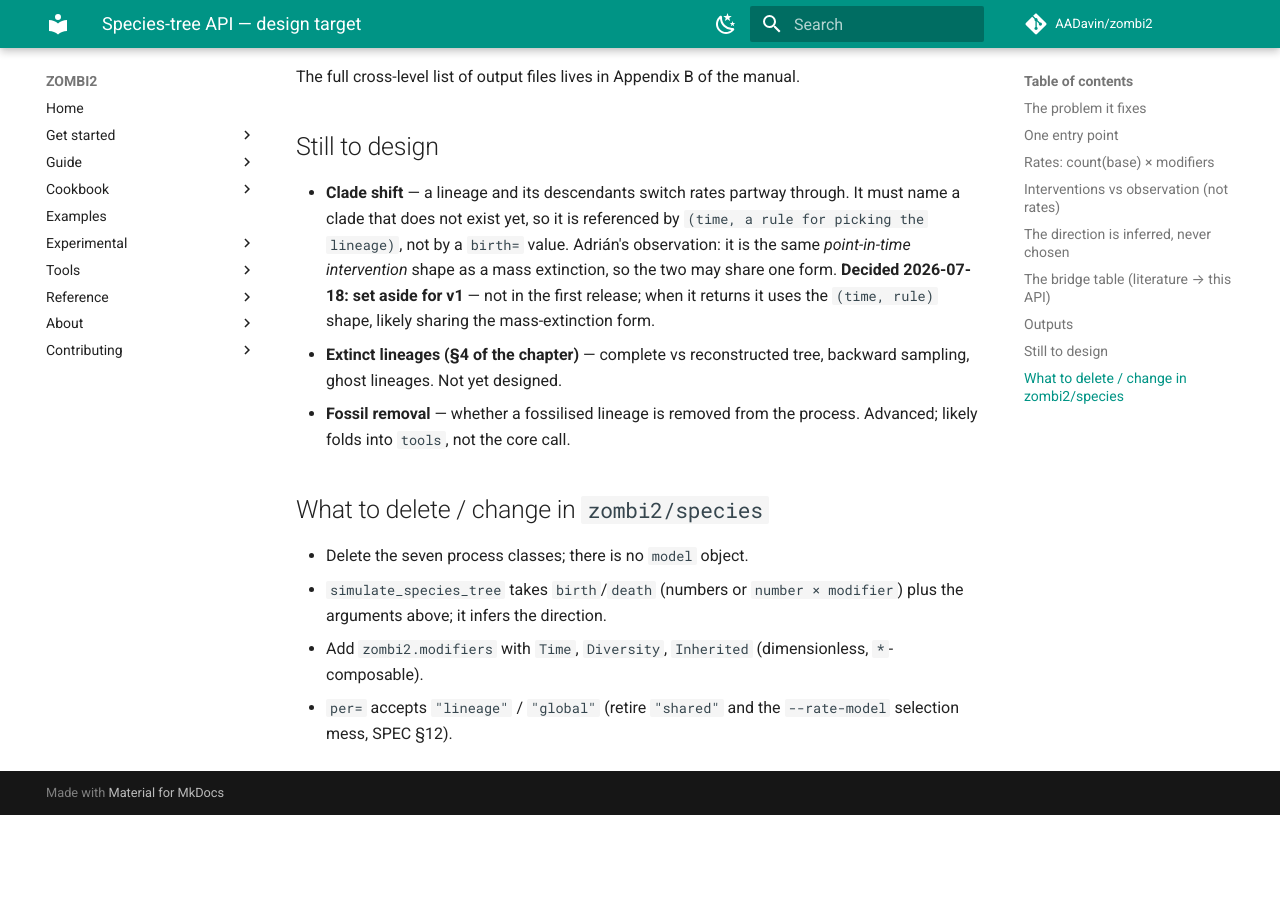
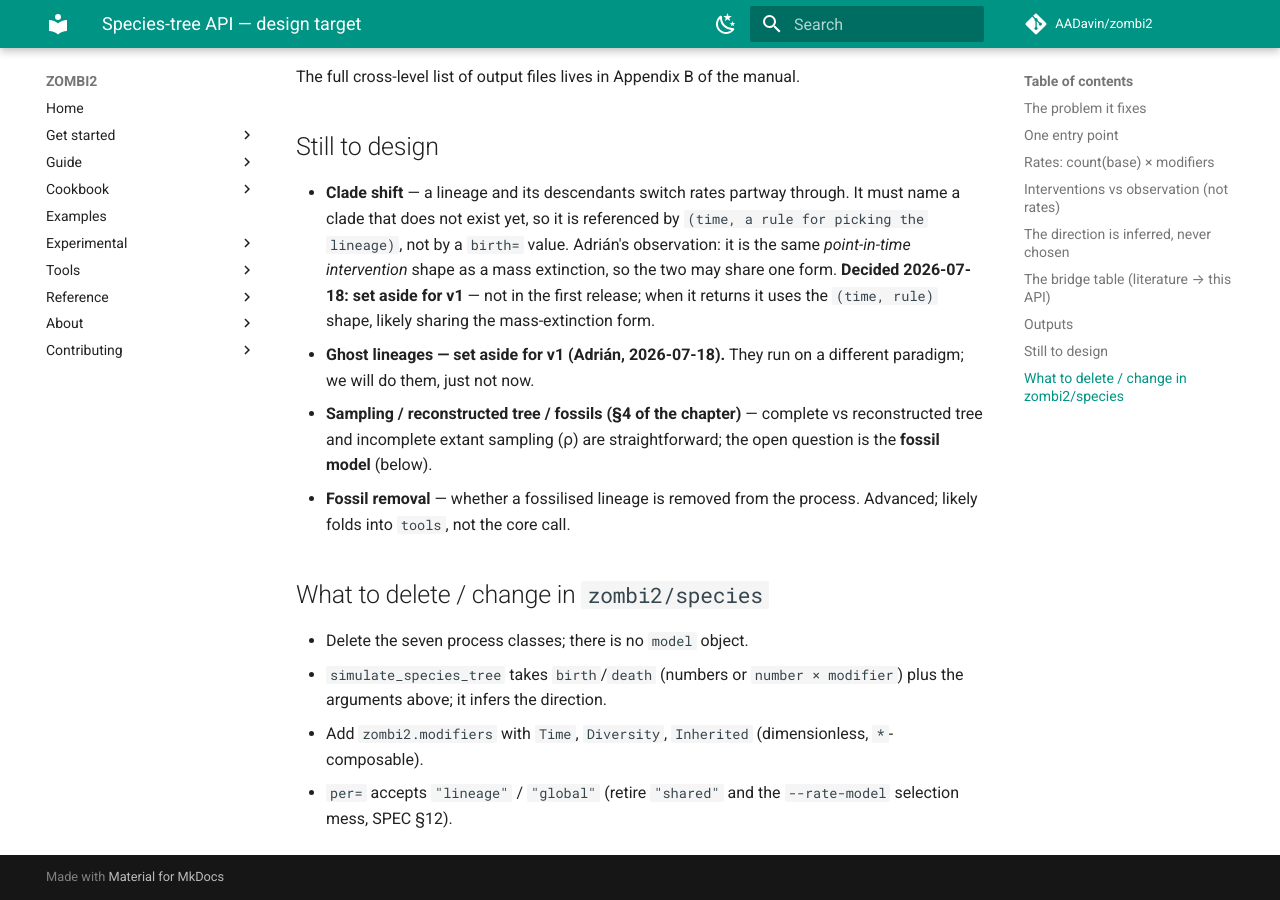
Before and after one commit to AADavin/zombi2, an MkDocs documentation site: the page built from docs/design/species-api.md, in a window 1280 px wide and 900 px high, scrolled down 3359 px. Built offline with MkDocs 1.6.1 and Material for MkDocs 9.7.7, drawn with Linux system fonts in a browser that asks for light colours; comment, search, counter and statistics services are not loaded; before the commit the page ends 4174 px from its top, so only the background shows below that.

Commit message:
docs(design): ghost lineages set aside for v1 (different paradigm)
Adrian: ghost lineages run on a different paradigm; deferred, not now. The
species sampling/reconstructed-tree part is straightforward; the remaining
open question is the fossil model (removal vs non-removal).

Co-Authored-By: Claude Opus 4.8 <noreply@anthropic.com>

```diff
--- a/docs/design/species-api.md
+++ b/docs/design/species-api.md
@@ -128,8 +128,10 @@ The full cross-level list of output files lives in Appendix B of the manual.
   `birth=` value. Adrián's observation: it is the same *point-in-time intervention* shape as a mass
   extinction, so the two may share one form. **Decided 2026-07-18: set aside for v1** — not in the first
   release; when it returns it uses the `(time, rule)` shape, likely sharing the mass-extinction form.
-- **Extinct lineages (§4 of the chapter)** — complete vs reconstructed tree, backward sampling, ghost
-  lineages. Not yet designed.
+- **Ghost lineages — set aside for v1 (Adrián, 2026-07-18).** They run on a different paradigm; we will
+  do them, just not now.
+- **Sampling / reconstructed tree / fossils (§4 of the chapter)** — complete vs reconstructed tree and
+  incomplete extant sampling (ρ) are straightforward; the open question is the **fossil model** (below).
 - **Fossil removal** — whether a fossilised lineage is removed from the process. Advanced; likely folds
   into `tools`, not the core call.
 
```
